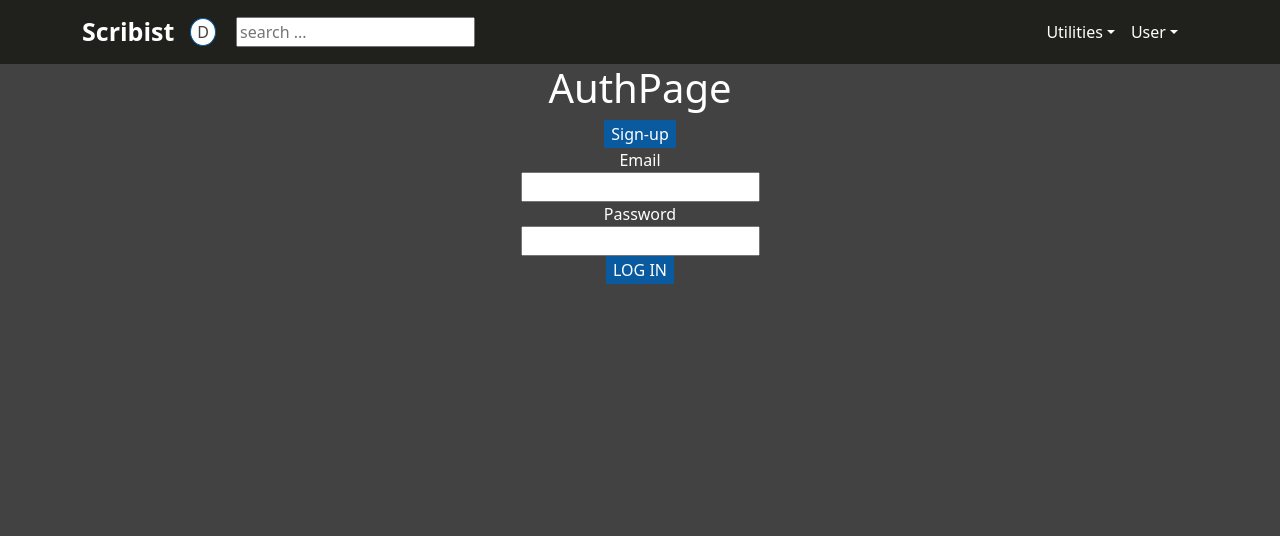
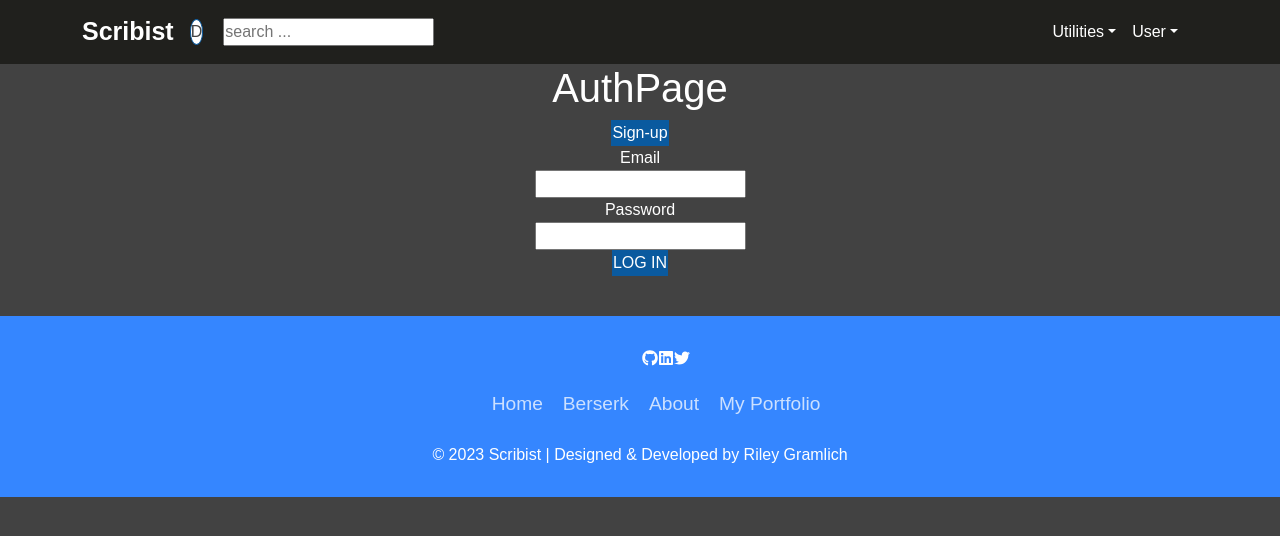
Before and after one commit to rileygramlich/scribist, a React (Create React App) app: page / in a window 1280 px wide. Shown: the top 536 px of the page. Built offline with nearby package versions, Linux system fonts and the light colour scheme.

Commit message:
add Footer with workable links

```diff
--- /dev/null
+++ b/src/components/Footer/Footer.css
@@ -0,0 +1,80 @@
+.Footer {
+    display: flex;
+    flex-direction: column-reverse;
+    justify-content: center;
+    align-items: center;
+    font-size: 35px;
+}
+
+.footer-text {
+    font-size: 20px;
+}
+
+@import url("https://fonts.googleapis.com/css2?family=Poppins:wght@200;300;400;500;600;700;800;900&display=swap");
+
+* {
+  margin: 0;
+  padding: 0;
+  box-sizing: border-box;
+  font-family: "Poppins", sans-serif;
+}
+
+.footer {
+  position: relative;
+  width: 100%;
+  background: #3586ff;
+  min-height: 100px;
+  padding: 20px 50px;
+  display: flex;
+  justify-content: center;
+  align-items: center;
+  flex-direction: column;
+}
+
+.social-icon,
+.menu {
+  position: relative;
+  display: flex;
+  justify-content: center;
+  align-items: center;
+  margin: 10px 0;
+  flex-wrap: wrap;
+}
+
+.social-icon__item,
+.menu__item {
+  list-style: none;
+}
+
+.social-icon__link {
+  font-size: 2rem;
+  color: #fff;
+  margin: 0 10px;
+  display: inline-block;
+  transition: 0.5s;
+}
+.social-icon__link:hover {
+  transform: translateY(-10px);
+}
+
+.menu__link {
+  font-size: 1.2rem;
+  color: #fff;
+  margin: 0 10px;
+  display: inline-block;
+  transition: 0.5s;
+  text-decoration: none;
+  opacity: 0.75;
+  font-weight: 300;
+}
+
+.menu__link:hover {
+  opacity: 1;
+}
+
+.footer p {
+  color: #fff;
+  margin: 15px 0 10px 0;
+  font-size: 1rem;
+  font-weight: 300;
+}
--- /dev/null
+++ b/src/components/Footer/Footer.js
@@ -0,0 +1,79 @@
+import React from "react";
+import { FaGithub, FaTwitter, FaLinkedin } from "react-icons/fa";
+import { Link } from "react-router-dom";
+
+
+import "./Footer.css";
+
+export default function Footer() {
+  return (
+    <main>
+      <footer class="footer">
+        <div class="waves">
+          <div class="wave" id="wave1"></div>
+          <div class="wave" id="wave2"></div>
+          <div class="wave" id="wave3"></div>
+          <div class="wave" id="wave4"></div>
+        </div>
+        <ul class="social-icon">
+          <li class="social-icon__item">
+            <a class="social-icon__link" href="#">
+              <ion-icon name="logo-facebook"></ion-icon>
+            </a>
+          </li>
+          <li class="social-icon__item">
+          <a
+            className="social-icon__item"
+            href="https://github.com/rileygramlich"
+            target="_blank"
+          >
+            <FaGithub />
+          </a>
+          </li>
+          <li class="social-icon__item">
+          <a
+            className="social-icon__item"
+            href="https://www.linkedin.com/in/rileygramlich/"
+            target="_blank"
+          >
+            <FaLinkedin />
+            <i className="fa-regular fa-house"></i>
+          </a>
+          </li>
+          <li class="social-icon__item">
+          <a
+            className="social-icon__item"
+            href="https://twitter.com/rileygramlich"
+            target="_blank"
+          >
+            <FaTwitter />
+          </a>
+          </li>
+        </ul>
+        <ul class="menu">
+          <li class="menu__item">
+            <a class="menu__link" href="#">
+                <Link to="/" >Home</Link>
+            </a>
+          </li>
+          <li class="menu__item">
+            <a class="menu__link" href="#">
+            <Link to="/berserk">Berserk</Link>
+            </a>
+          </li>
+          <li class="menu__item">
+            <a class="menu__link" href="#">
+                <Link to="/about" >About</Link>
+            </a>
+          </li>
+          <li class="menu__item">
+            <a class="menu__link" target="_blank" href="https://rileygramlich.github.io/riley-gramlich-portfolio/">
+              My Portfolio
+            </a>
+          </li>
+        </ul>
+        <p> &copy; 2023 Scribist | Designed & Developed by Riley Gramlich</p>
+      </footer>
+    </main>
+  );
+}
--- a/src/pages/About/About.js
+++ b/src/pages/About/About.js
@@ -7,8 +7,8 @@ export default function About() {
       <p className="about-content">
         Scribist was designed and developed by Riley Gramlich, a full-stack
         developer from Alberta, Canada.
-        <link target="_blank" rel="stylesheet" href="https://github.com/rileygramlich" />
       </p>
+        <a target="_blank" rel="stylesheet" href="https://github.com/rileygramlich">My Github</a>
     </div>
   );
 }
--- a/src/pages/App/App.css
+++ b/src/pages/App/App.css
@@ -26,6 +26,17 @@
 .App {
   text-align: center;
   min-height: 100vh;
+}
+
+.Home,
+.Doc,
+.About,
+.Berserk {
+  display: flex;
+  flex-direction: column;
+  justify-content: center;
+  min-height: 100vh;
+  text-align: left;
 }
 
 Link {
--- a/src/pages/App/App.js
+++ b/src/pages/App/App.js
@@ -12,6 +12,7 @@ import Number from "../../components/Number/Number";
 import Doc from "../Doc/Doc";
 import Berserk from "../Berserk/Berserk";
 import About from "../About/About";
+import Footer from "../../components/Footer/Footer";
 
 import * as docsAPI from "../../utilities/docs-api";
 
@@ -55,6 +56,7 @@ export default function App() {
         ) : (
           <AuthPage setUser={setUser} />
         )}
+        <Footer/>
       </main>
     </ThemeContext.Provider>
   );
```
